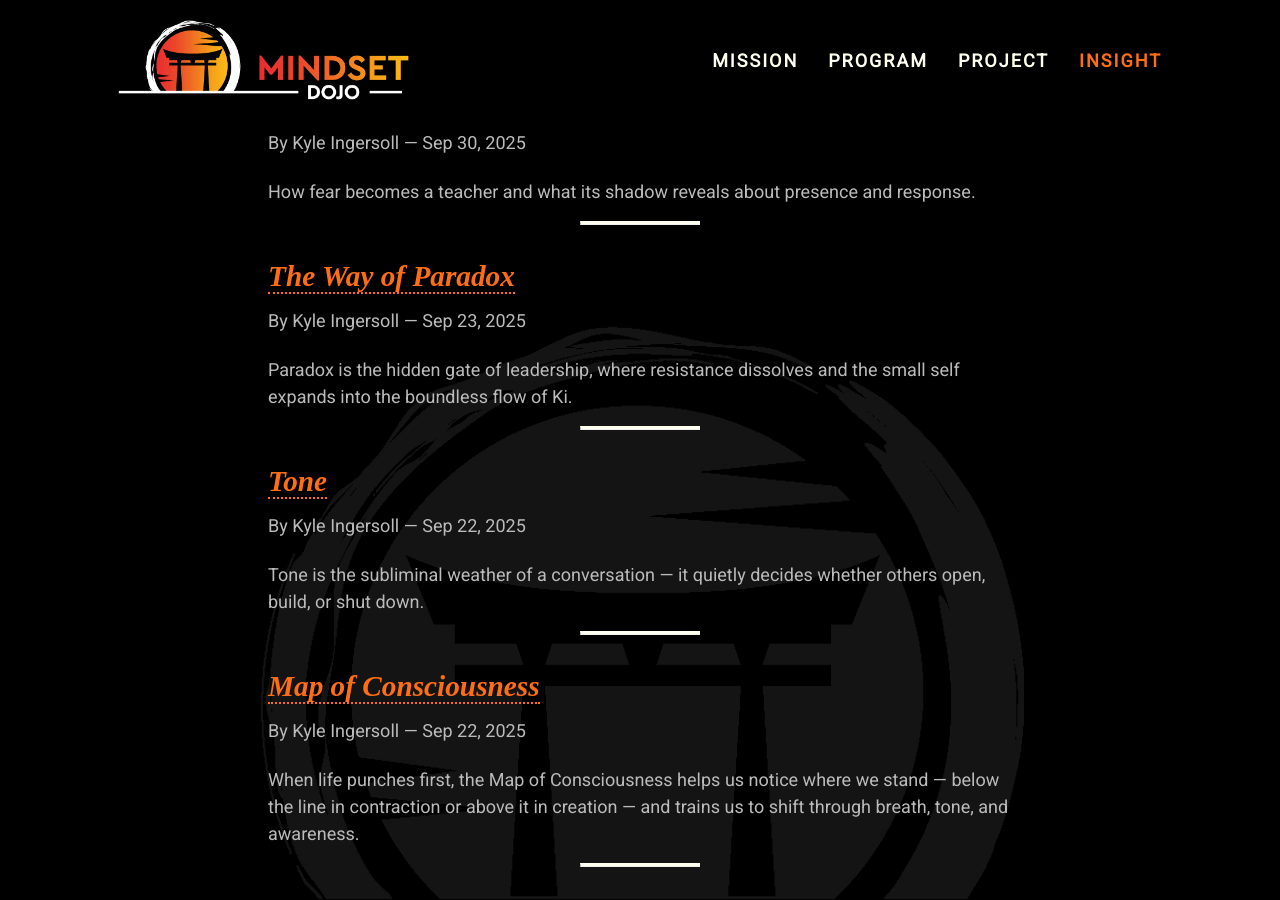
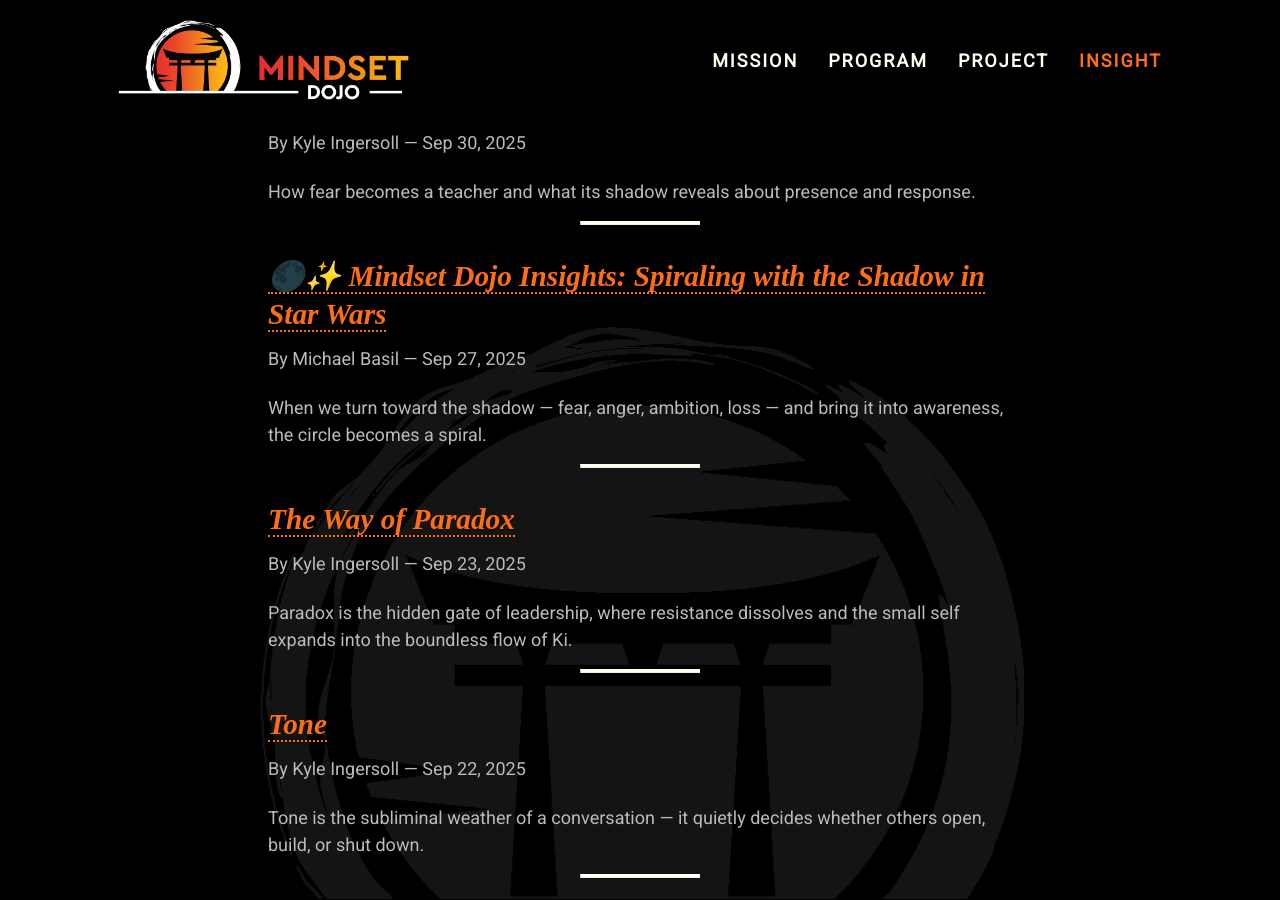
Before and after one commit to mindset-dojo/mindset-dojo.github.io, a Jekyll site: the page built from insight.md, in a window 1280 px wide and 900 px high, scrolled down 588 px. Built offline with Jekyll 4.4.1, drawn with Linux system fonts in a browser that asks for light colours; some web fonts are replaced; some of the changed lines change nothing that is shown.

Commit message:
feat: Insight - Spiriling with the Shadow

```diff
--- a/_data/program.yaml
+++ b/_data/program.yaml
@@ -132,7 +132,7 @@ sections:
           edge: Demonstrate MetaShift expression live in an embodied exchange
           flows:
             - label: MetaShift Insight - Spiraling with the Shadow in Star Wars
-              url: https://medium.com/p/d080717aec9b
+              url: /insight/spiraling-with-the-shadow-in-star-wars/
             - label: Negotiation 9™ Move - “I” Messages
               url: https://www.blackswanltd.com/newsletter/infographic-the-black-swan-groups-negotiation-9
             - label: Negotiation 9™ Move - Encouragers
--- /dev/null
+++ b/_insight/2025-10-09-spiraling-with-the-shadow-in-star-wars.md
@@ -0,0 +1,36 @@
+---
+layout: post
+title: "🌑✨ Mindset Dojo Insights: Spiraling with the Shadow in Star Wars"
+h1_mark: Spiral
+date: 2025-09-27
+author: "Michael Basil"
+excerpt: "When we turn toward the shadow — fear, anger, ambition, loss — and bring it into awareness, the circle becomes a spiral."
+---
+
+Yoda warned Luke: “Fear is the path to the dark side…” His caution was true — yet incomplete. The Jedi sought to rise above shadow, to avoid it altogether. In that avoidance, they became trapped in cycles. Light versus dark, again and again.
+
+Without integrating opposites, we move in **circles** — repeating patterns, old conflicts resurfacing in new disguises.
+
+But integration changes the geometry. When we turn toward the shadow — fear, anger, ambition, loss — and bring it into awareness, the circle becomes a **spiral**. A spiral can feel chaotic: storms, breakdowns, elation, intensity. Yet unlike a circle, it carries us forward.
+
+This is the essence of growth:
+
+- 🌌 Luke facing his own rage and choosing restraint
+- 🔥 Vader reclaiming compassion at the threshold of death
+- 🌕 Rey embracing both light and dark in her lineage
+- 🌿 Ahsoka walking away from dogma, then returning with wisdom
+
+None of them eradicated shadow. They integrated it. And through that integration, their circles became **spirals** — carrying them into new dimensions of consciousness.
+
+Einstein once said we cannot solve our problems at the same level of consciousness that created them. Integration is how we rise into higher levels. Human evolution is not only genetic, but experiential — a spiral unfolding in each of us.
+
+---
+
+### Practice Prompt
+
+- ❓ Where are you moving in circles right now, repeating an old story?
+- ❓ What happens if you bring the “other side” — the shadow, the opposite, the fear — into awareness?
+- ❓ Does the circle begin to open into a spiral?
+
+→ <https://mindset.dojo.center>
+⛩️🌿
```
